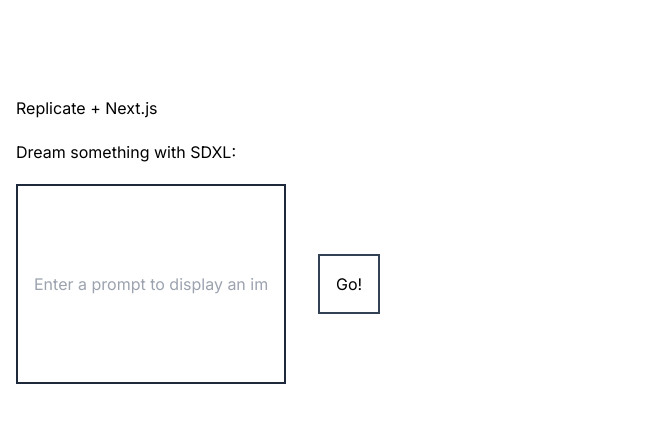
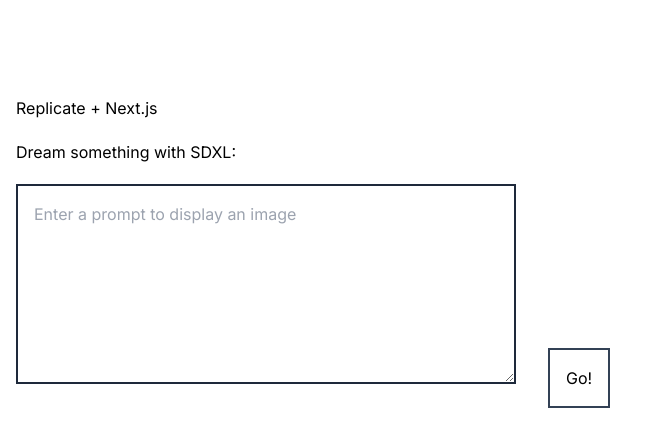
Before and after one commit to kingkwongsta/next-playground, a Next.js app: page / in a window 1280 px wide. Shown: the top 446 px of the page, without its empty margins (0-657 px from the left). Built offline with nearby package versions, Linux system fonts and the light colour scheme.

Commit message:
update secrets and width

```diff
--- a/app/component/replicate.js
+++ b/app/component/replicate.js
@@ -51,8 +51,8 @@
         <a href="https://replicate.com/stability-ai/stable-diffusion">SDXL</a>:
       </p>
       <form className="space-x-8" onSubmit={handleSubmit}>
-        <input
-          className="border-slate-800 border-2 min-h-[200px] min-w-[200px] p-4"
+        <textarea
+          className="border-slate-800 border-2 min-h-[200px] min-w-[500px] p-4 break-words"
           type="text"
           name="prompt"
           placeholder="Enter a prompt to display an image"
```
